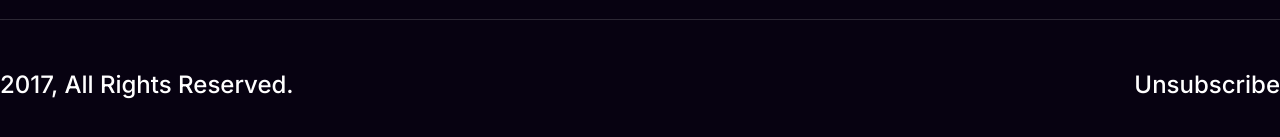
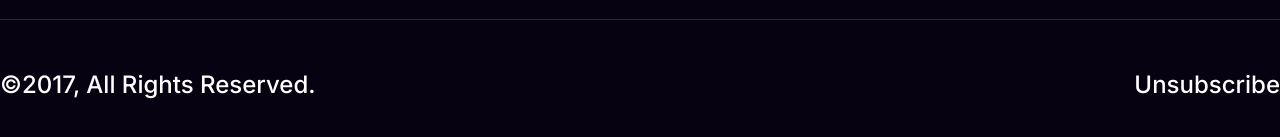
Before and after one commit to sultan-13/new-year-mission-9, a plain HTML site: page index.html in a window 1280 px wide. Shown: the part 7038-7175 px from the top of the page. Drawn offline with Linux system fonts and the light colour scheme.

Commit message:
copyright-added

```diff
--- a/index.html
+++ b/index.html
@@ -167,7 +167,7 @@
           <img src="resources/Linkedin.png" alt="" />
         </div>
         <div class="copyright" style="margin-bottom: 0">
-          <p>2017, All Rights Reserved.</p>
+          <p>&copy;2017, All Rights Reserved.</p>
           <p>Unsubscribe</p>
         </div>
       </div>
```
